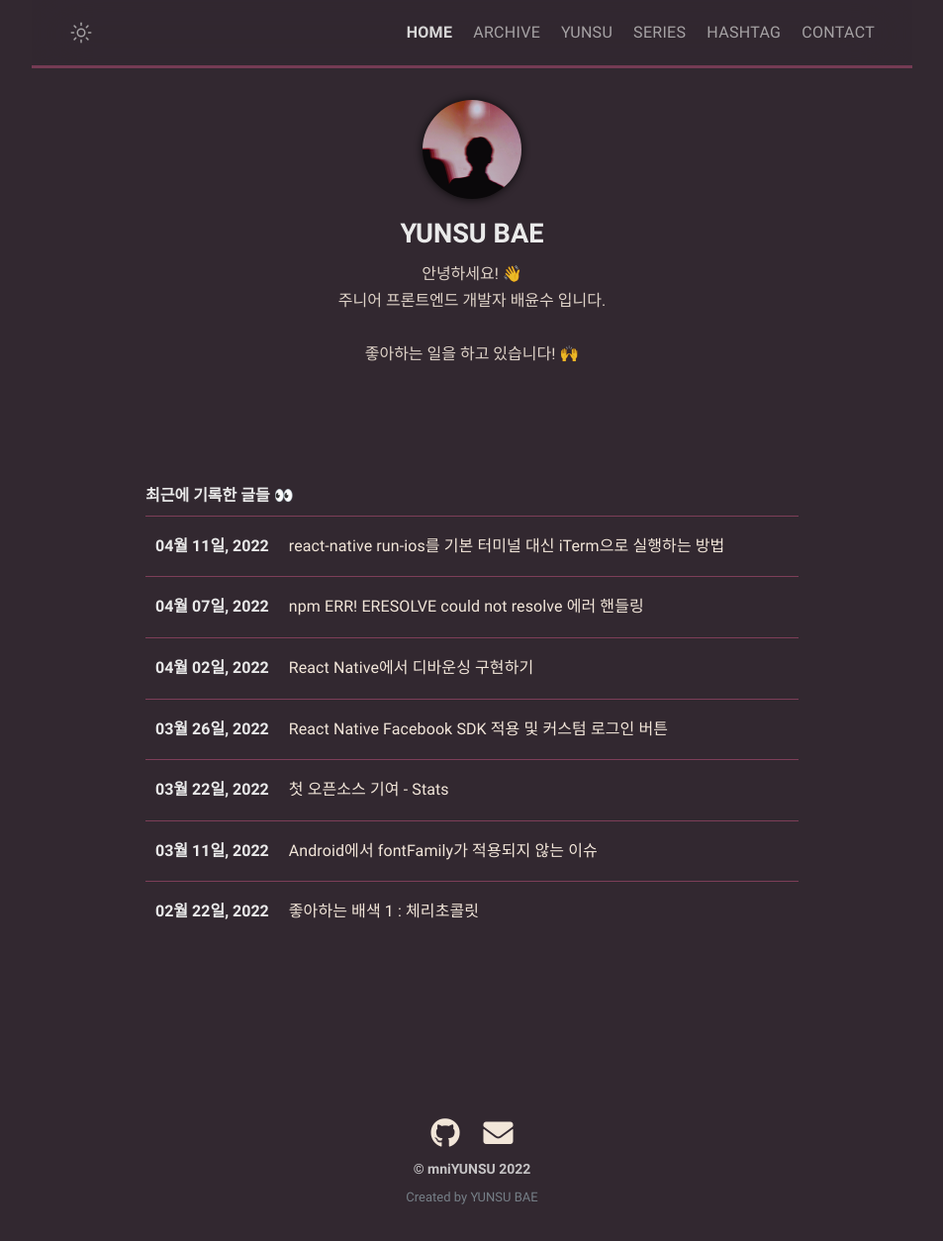
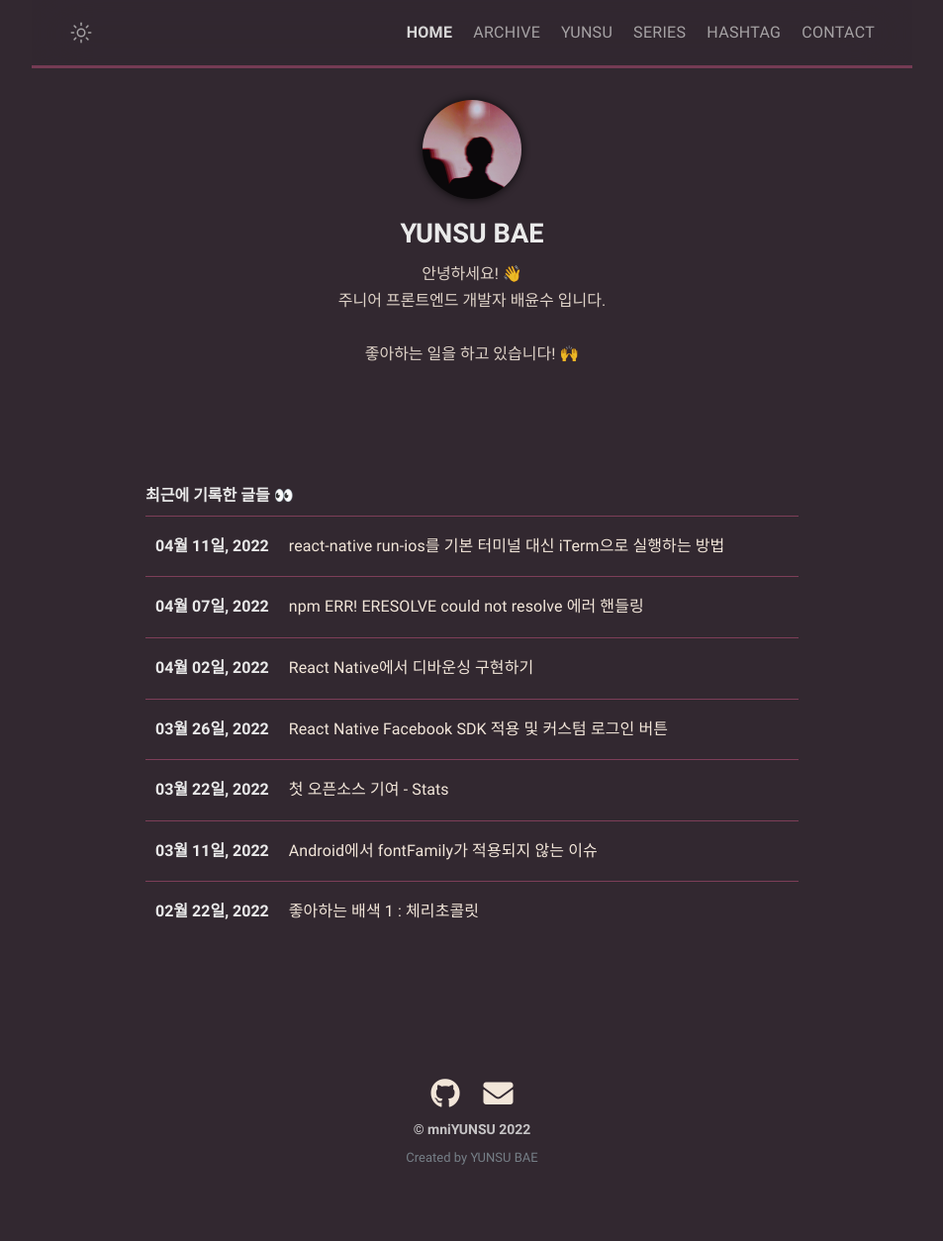
Before and after one commit to mniYUNSU/mniYUNSU.github.io, a Jekyll site: the page built from index.md, in a window 1280 px wide and 1254 px high. Shown: the whole window at 99% size, without its empty margins (163-1116 px from the left). Built offline with Jekyll 4.4.1, drawn with Linux system fonts in a browser that asks for light colours.

```diff
--- a/_sass/klise/_layout.scss
+++ b/_sass/klise/_layout.scss
@@ -398,7 +398,7 @@
   }
 
   #footerbutton {
-    padding-top: 50px;
+    padding-top: 10px;
     a {
       font-size: 30px;
       margin: 0 10px;
```
